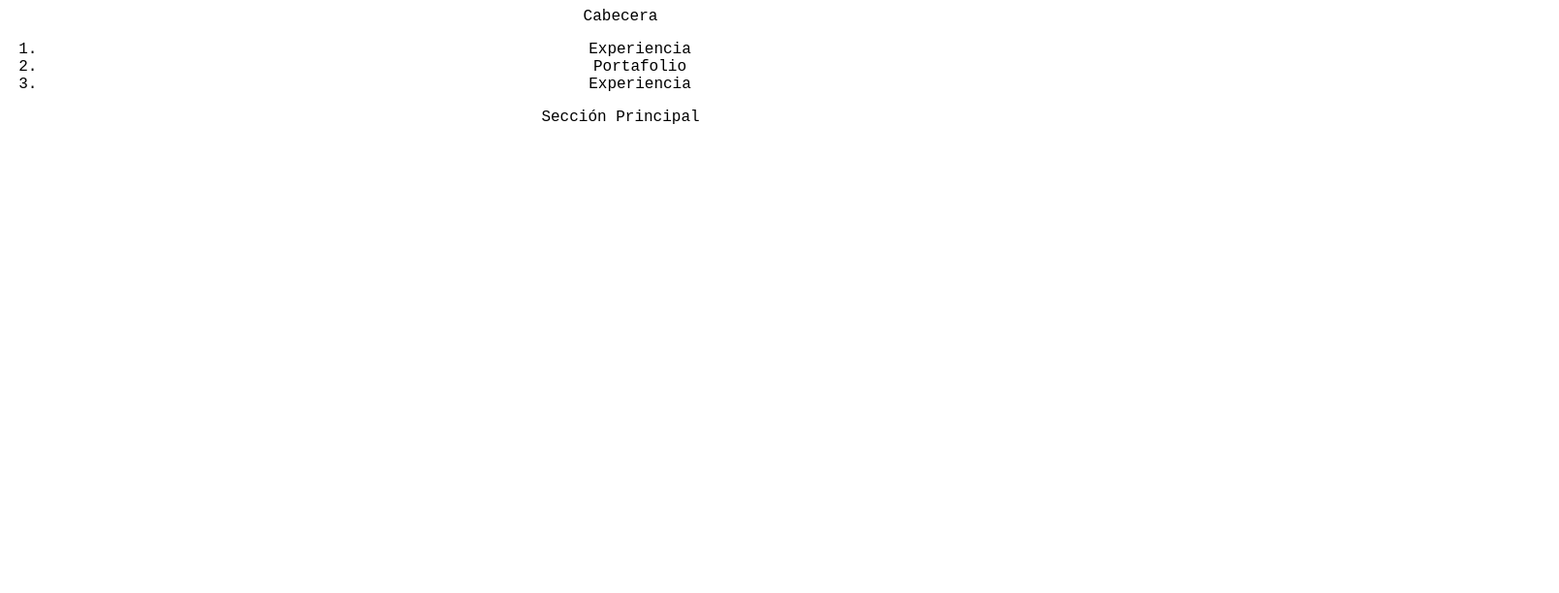
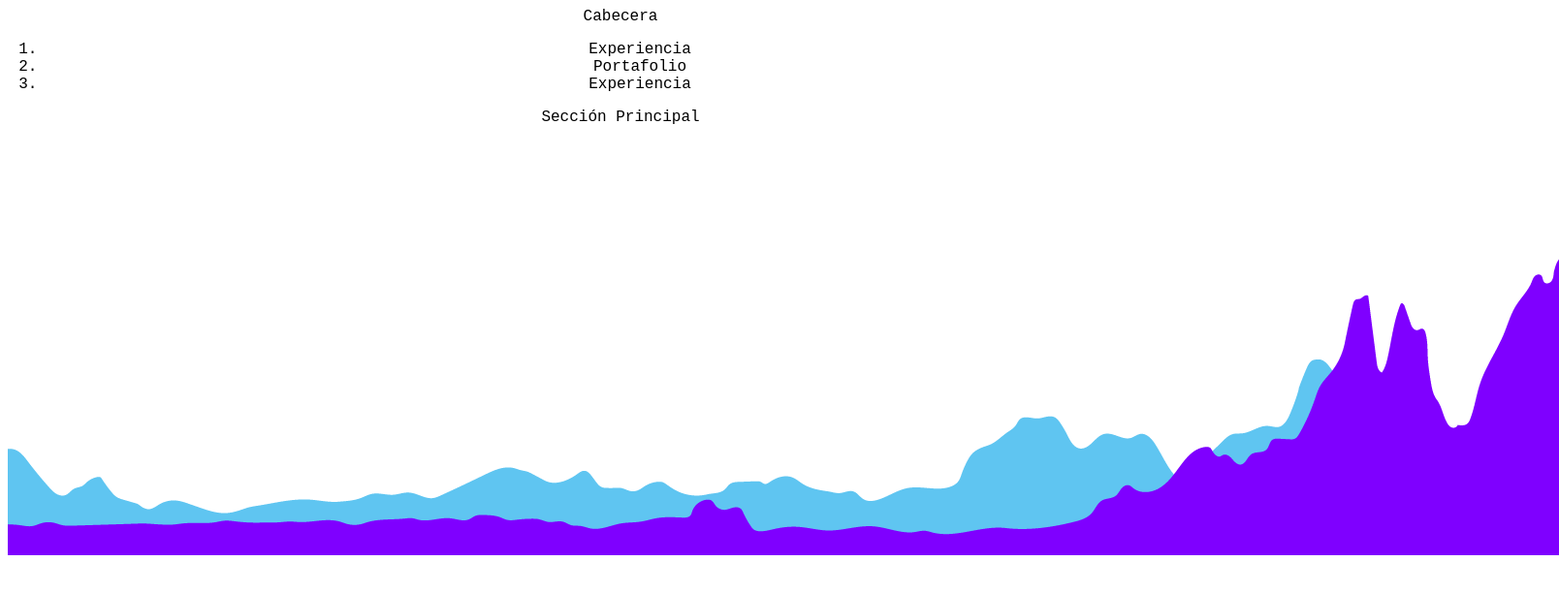
Before and after one commit to Erica1912/DesarrolloWeb-Platzi, a plain HTML site: page index.html in a window 1280 px wide. Shown: the whole page at 97% size, 1608 px wide, since content can reach past the window. Drawn offline with Linux system fonts and the light colour scheme.

Commit message:
agregue el footer

```diff
--- a/index.html
+++ b/index.html
@@ -25,5 +25,8 @@
     <section></section>
     <section></section>
     <section></section>
+    <footer>
+      <img src="imagenes/imagen.png" alt="" />
+    </footer>
   </body>
 </html>
```
